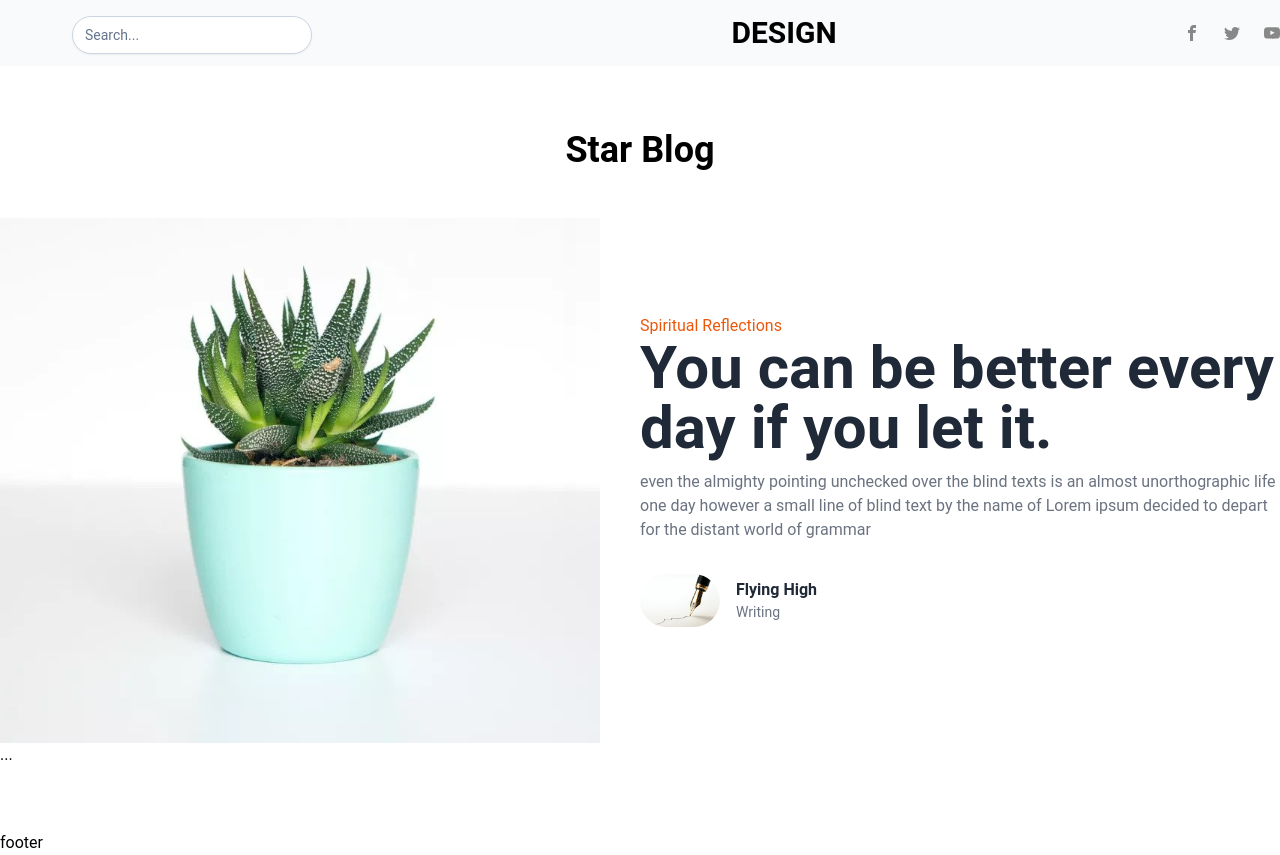
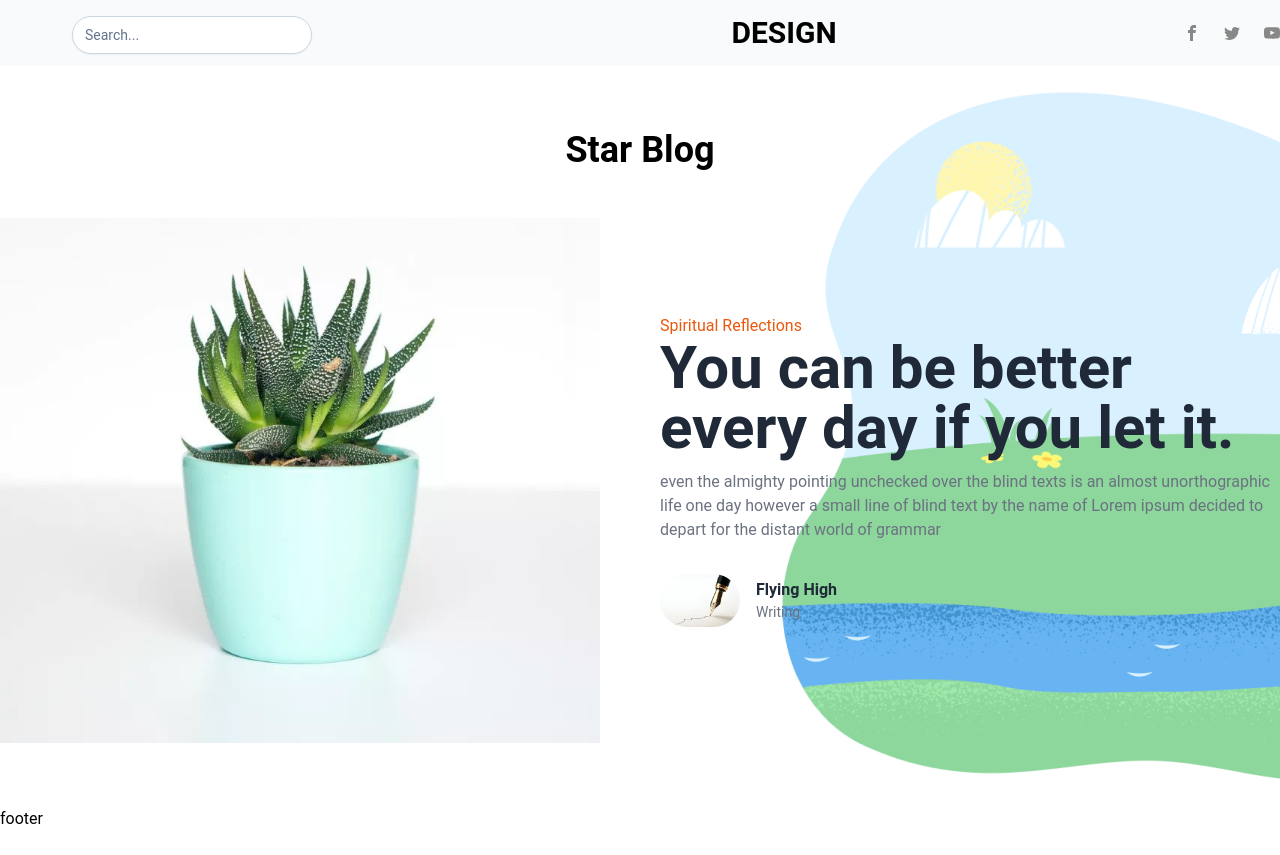
Before and after one commit to iSantanaaH/blog-star-guide, a Next.js app in the folder front-end_next/: page / in a window 1280 px wide. After the commit the page ends 831 px from the top, so only its background shows below. Built offline with nearby package versions, Linux system fonts and the light colour scheme.

Commit message:
add background slide and gap sm in the items the slide

```diff
--- a/front-end_next/app/Components/Section1/section1.tsx
+++ b/front-end_next/app/Components/Section1/section1.tsx
@@ -14,7 +14,7 @@ const section1 = () => {
     }
 
     return (
-        <section className='py-16'>
+        <section className='py-16' style={bg}>
             <div className='container mx-auto md:px20'>
                 <h1 className='font-bold text-4xl pb-12 text-center'>Star Blog</h1>
 
@@ -29,7 +29,6 @@ const section1 = () => {
                     <SwiperSlide>{ Slide() }</SwiperSlide>
                     <SwiperSlide>{ Slide() }</SwiperSlide>
                     <SwiperSlide>{ Slide() }</SwiperSlide>
-                    ...
                 </Swiper>
 
 
@@ -42,7 +41,7 @@ export default section1;
 
 const Slide = () => {
     return (
-        <div className='grid md:grid-cols-2'>
+        <div className='grid md:grid-cols-2 sm:gap-10'>
             <div className='image'>
                 <Link href={'/'}>
                     <Image src={'/images/img1.jpg'} width={600} height={600} alt='Picture Blog' />
```
